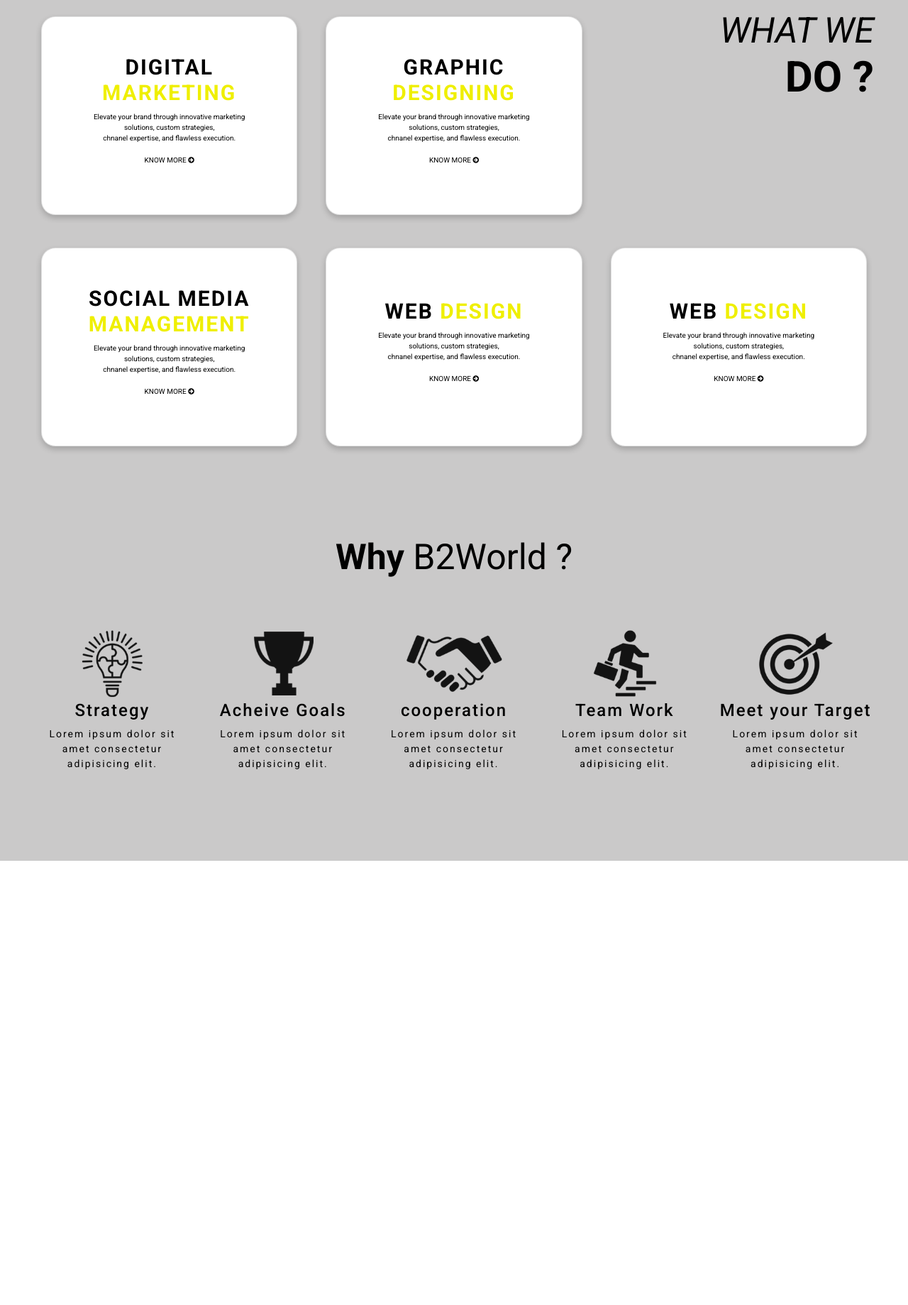
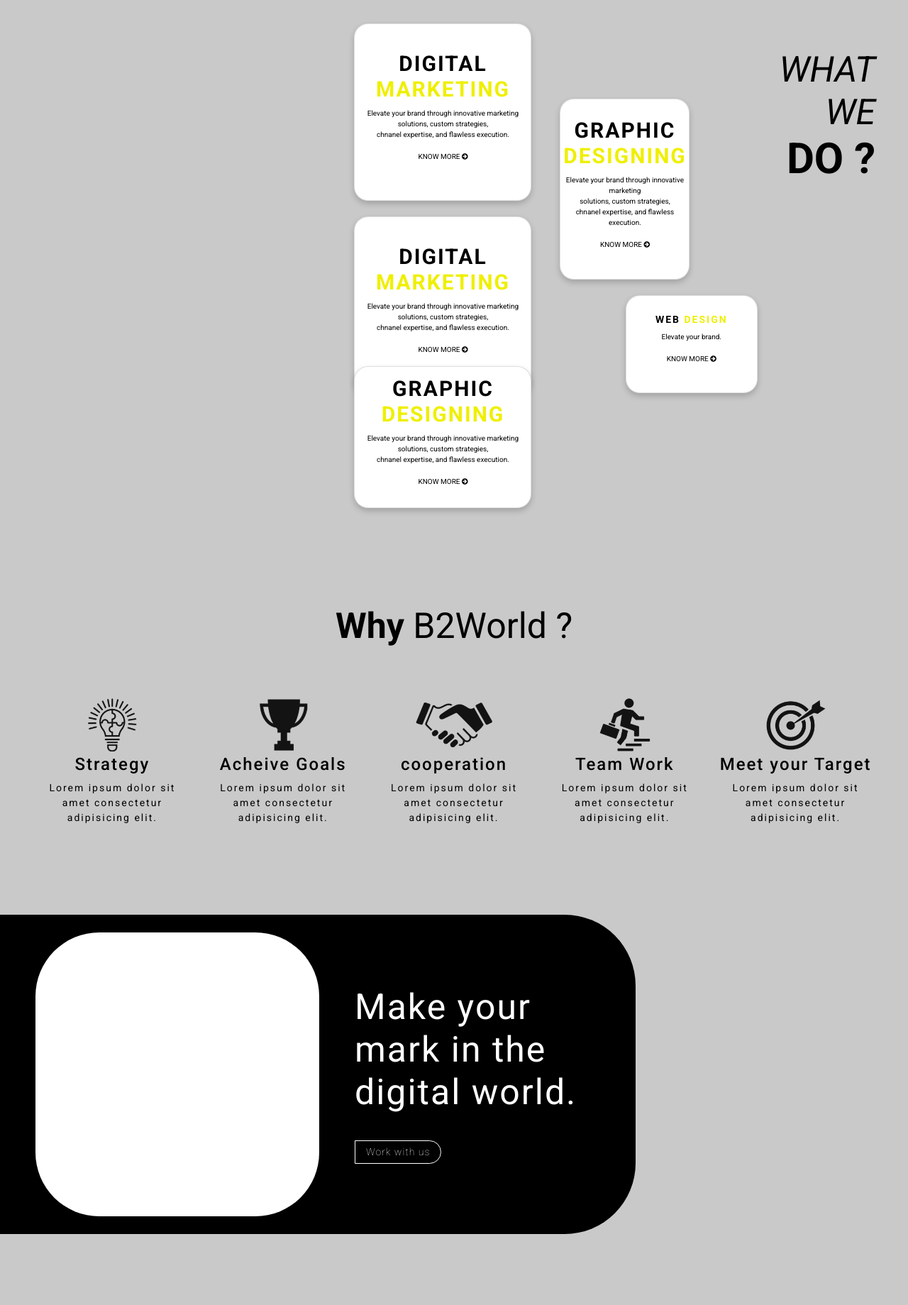
Before and after one commit to DigitalKidlk/B2_WORLD-New, a plain HTML site: page index.html in a window 1280 px wide. Shown: the part 1056-2895 px from the top of the page at 71% size. Before the commit the page ends 2269 px from the top, so only its background shows below. Drawn offline with nearby package versions, Linux system fonts and the light colour scheme.

Commit message:
Add files via upload

```diff
--- a/assets/styles.css
+++ b/assets/styles.css
@@ -12,7 +12,7 @@ body {
     letter-spacing: 2px;
 }
 
-p{
+p {
     font-size: 14px;
 }
 
@@ -88,7 +88,8 @@ p{
     transition: 0.3s;
     position: relative;
     border-radius: 20px;
-    height: 280px;
+    height: 200px;
+    width: 250px;
     display: flex;
     justify-content: center;
     align-items: center;
@@ -139,22 +140,160 @@ p{
 /* Container for flexboxes */
 .row {
     display: flex;
-  }
+}
 
-  /* Create three equal columns that sits next to each other */
-  .column {
+/* Create three equal columns that sits next to each other */
+.column {
     flex: 1;
     padding: 10px;
-  }
+}
 
 
 /* card section custom */
 
 
-.why-b2-world{
+.why-b2-world {
     padding: 0px 50px 100px 50px;
 }
 
-.b2-world-card .text img{
-    width: 150px;
+.b2-world-card .text img {
+    width: 120px;
 }
+
+.make-your-mark {
+    padding-bottom: 100px;
+}
+
+.make-your-mark-bg {
+    width: 70%;
+    height: 450px;
+    background-color: black;
+    border-radius: 0px 100px 100px 0px;
+    display: flex;
+    align-items: center;
+}
+
+.make-your-mark-bg .image {
+    height: 400px;
+    width: 400px;
+    background: white;
+    border-radius: 90px;
+    margin: 0 50px;
+}
+
+.make-your-mark-bg .mark-text h2 {
+    font-size: 50px;
+    color: #ffffff;
+    font-weight: 400;
+}
+
+.make-your-mark-bg .mark-text button {
+    padding: 5px 15px;
+    font-size: 14px;
+    border-radius: 0px 50px 50px 0px;
+    margin-top: 30px;
+    background-color: unset;
+    border: 1px solid white;
+    color: white;
+    font-weight: 200;
+    letter-spacing: 1px
+}
+
+
+.what-we-do-right{
+    display: flex;
+    align-items: center;
+    justify-content: center;
+}
+
+.title-desktop{
+    display: none;
+}
+
+
+
+
+
+/* _-------------- custom mobile responsive css------------------------- */
+
+@media only screen and (min-width: 768px) {
+    .what-we-do .first {
+        height: 250px;
+    }
+
+    .what-we-do .second {
+        height: 255px;
+        width: 183px;
+        margin-top: 116px;
+    }
+
+    .what-we-do .third {
+        height: 250px;
+        margin-top: -125px;
+    }
+
+    .what-we-do .forth {
+        width: 186px;
+        height: 138px;
+        margin-top: -14px;
+    }
+
+    .what-we-do .fifth{
+        margin-top: -75px;
+    }
+}
+
+@media only screen and (max-width: 600px) {
+    .wallpaper-text{
+        font-size: 60px;
+        top: 15%;
+    }
+
+    .wallpaper-small-text{
+        font-size: 10px;
+        top: 64%;
+    }
+
+    .what-we-do-left{
+        display: none;
+    }
+
+    .what-we-do .title{
+        display: none;
+    }
+
+    .title-desktop{
+        display: unset;
+    }
+
+    .what-we-do-right{
+        display: flex !important;
+        justify-content: center !important;
+    }
+
+    .card{
+        width: 300px;
+    }
+
+    .why-b2-world h2{
+        font-size: 40px !important;
+    }
+
+    .what-actually-matters p{
+        padding: 0px 30px;
+    }
+
+    .make-your-mark-bg{
+        flex-direction: column;
+    }
+
+    .make-your-mark .image{
+        height: 190px;
+        width: 167px;
+        margin: 30px;
+    }
+
+    .make-your-mark-bg .mark-text h2{
+        font-size: 32px;
+    }
+}
--- a/index.html
+++ b/index.html
@@ -60,12 +60,22 @@
         </div>
 
         <div class="what-we-do">
+            <h2 class="title-desktop"
+                style="font-size: 45px; text-align: center; letter-spacing: normal; font-weight: 400; font-style: italic; margin-top: 45px; margin-bottom: 50px;">
+                WHAT WE <span style="font-weight: 600; font-style: normal; font-size: 45px;">DO
+                    ?</span>
+            </h2>
+            <div class="row">
+                <div class="column what-we-do-left"></div>
+                <div class="column what-we-do-right" style="flex: 28%;">
+                    <div>
                         <div class="row">
                             <div class="column">
-                    <div class="card mb-3">
+                                <div class="card mb-3 first">
                                     <div class="card-container">
                                         <h4><b>DIGITAL <br> <span>MARKETING</span> </b></h4>
-                            <p>Elevate your brand through innovative marketing <br> solutions, custom strategies,
+                                        <p>Elevate your brand through innovative marketing <br> solutions, custom
+                                            strategies,
                                             <br>chnanel expertise, and flawless execution.
                                         </p>
                                         <div class="know-more">
@@ -75,10 +85,34 @@
                                 </div>
                             </div>
                             <div class="column">
-                    <div class="card mb-3">
+                                <div class="card mb-3 second">
                                     <div class="card-container">
                                         <h4><b>GRAPHIC <br> <span>DESIGNING</span> </b></h4>
-                            <p>Elevate your brand through innovative marketing <br> solutions, custom strategies,
+                                        <p>Elevate your brand through innovative marketing <br> solutions, custom
+                                            strategies,
+                                            <br>chnanel expertise, and flawless execution.
+                                        </p>
+                                        <div class="know-more">
+                                            <p>KNOW MORE <a href="#"><i class="fa fa-arrow-circle-right"></i></a></p>
+                                        </div>
+                                    </div>
+                                </div>
+                            </div>
+                            <div class="column title">
+                                <h2
+                                    style="font-size: 50px; text-align: right; letter-spacing: normal; font-weight: 400; font-style: italic; margin-top: 45px;">
+                                    WHAT WE <br> <span style="font-weight: 600; font-style: normal; font-size: 60px;">DO
+                                        ?</span>
+                                </h2>
+                            </div>
+                        </div>
+                        <div class="row">
+                            <div class="column">
+                                <div class="card mb-3 third">
+                                    <div class="card-container">
+                                        <h4><b>DIGITAL <br> <span>MARKETING</span> </b></h4>
+                                        <p>Elevate your brand through innovative marketing <br> solutions, custom
+                                            strategies,
                                             <br>chnanel expertise, and flawless execution.
                                         </p>
                                         <div class="know-more">
@@ -88,20 +122,10 @@
                                 </div>
                             </div>
                             <div class="column">
-                    <h2
-                        style="font-size: 50px; text-align: right; letter-spacing: normal; font-weight: 400; font-style: italic;">
-                        WHAT WE <br> <span style="font-weight: 600; font-style: normal; font-size: 60px;">DO ?</span>
-                    </h2>
-                </div>
-            </div>
-
-            <div class="row">
-                <div class="column">
-                    <div class="card mb-3">
+                                <div class="card mb-3 forth">
                                     <div class="card-container">
-                            <h4><b>SOCIAL MEDIA <br> <span>MANAGEMENT</span> </b></h4>
-                            <p>Elevate your brand through innovative marketing <br> solutions, custom strategies,
-                                <br>chnanel expertise, and flawless execution.
+                                        <h4 style="font-size: 14px;"><b>WEB <span>DESIGN</span> </b></h4>
+                                        <p>Elevate your brand.
                                         </p>
                                         <div class="know-more">
                                             <p>KNOW MORE <a href="#"><i class="fa fa-arrow-circle-right"></i></a></p>
@@ -110,23 +134,11 @@
                                 </div>
                             </div>
                             <div class="column">
-                    <div class="card mb-3">
+                                <div class="card mb-3 fifth">
                                     <div class="card-container">
-                            <h4><b>WEB <span>DESIGN</span> </b></h4>
-                            <p>Elevate your brand through innovative marketing <br> solutions, custom strategies,
-                                <br>chnanel expertise, and flawless execution.
-                            </p>
-                            <div class="know-more">
-                                <p>KNOW MORE <a href="#"><i class="fa fa-arrow-circle-right"></i></a></p>
-                            </div>
-                        </div>
-                    </div>
-                </div>
-                <div class="column">
-                    <div class="card mb-3">
-                        <div class="card-container">
-                            <h4><b>WEB <span>DESIGN</span> </b></h4>
-                            <p>Elevate your brand through innovative marketing <br> solutions, custom strategies,
+                                        <h4><b>GRAPHIC <br> <span>DESIGNING</span> </b></h4>
+                                        <p>Elevate your brand through innovative marketing <br> solutions, custom
+                                            strategies,
                                             <br>chnanel expertise, and flawless execution.
                                         </p>
                                         <div class="know-more">
@@ -137,9 +149,15 @@
                             </div>
                         </div>
                     </div>
+                </div>
+            </div>
+
+        </div>
 
         <div class="why-b2-world">
-            <h2 style="font-size: 50px; font-weight: 600; letter-spacing: normal; text-align: center; padding-bottom: 50px;">Why <span style="font-weight: 400; ">B2World ?</span></h2>
+            <h2
+                style="font-size: 50px; font-weight: 600; letter-spacing: normal; text-align: center; padding-bottom: 50px;">
+                Why <span style="font-weight: 400; ">B2World ?</span></h2>
             <div class="row">
                 <div class="column">
                     <div class="b2-world-card">
@@ -194,6 +212,17 @@
             </div>
         </div>
 
+        <div class="make-your-mark">
+            <div class="make-your-mark-bg">
+                <div class="image"></div>
+                <div class="mark-text">
+                    <h2>Make your <br> mark in the <br> digital world.</h2>
+                    <button>Work with us</button>
+                </div>
+
+            </div>
+        </div>
+
 
 
 
```
Lines whose indentation alone changed are shown as unchanged.
